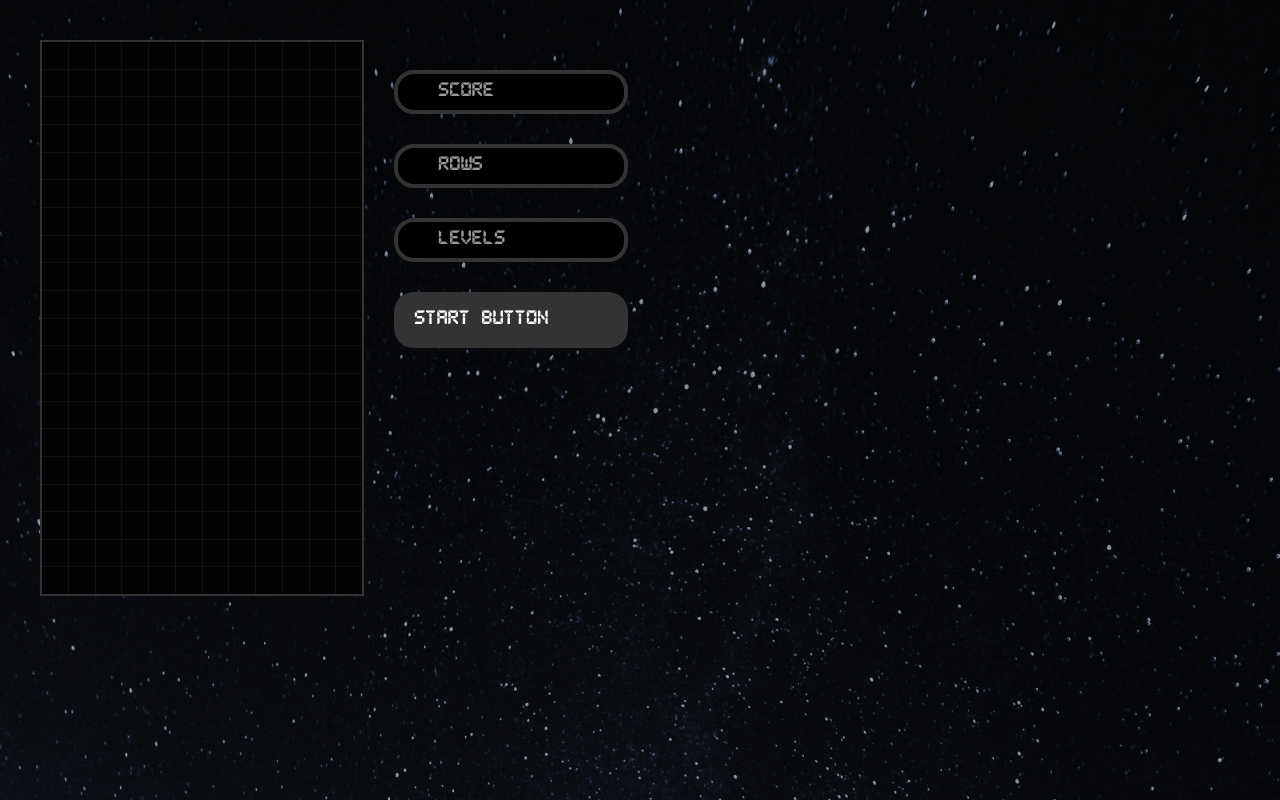
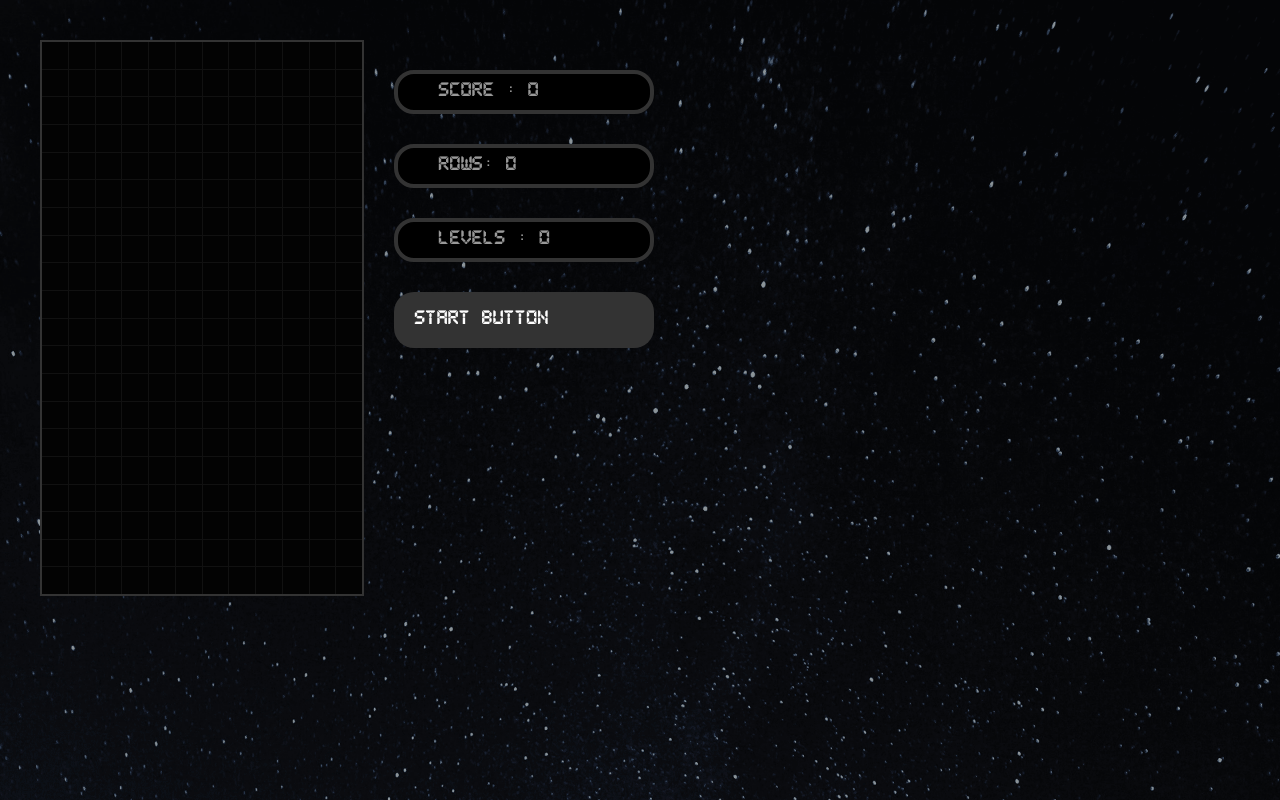
Before and after one commit to pallav-jain-au3/tetris, a React (Create React App) app in the folder client/: page / in a window 1280 px wide. Built offline with nearby package versions, Linux system fonts and the light colour scheme.

Commit message:
game working

```diff
--- a/client/src/components/Cell.js
+++ b/client/src/components/Cell.js
@@ -7,4 +7,4 @@ const Cell = ({type}) =>{
     <StyledCell type = {type} color = {TETROMINUS[type].color} />
 )}
 
-export default Cell;
+export default React.memo(Cell);
--- a/client/src/components/Tetris.js
+++ b/client/src/components/Tetris.js
@@ -6,12 +6,15 @@ import { useStage } from "../hooks/useStage";
 import { usePlayer } from "../hooks/usePlayer";
 import { StyledTetris, StyledTetrisWrapper } from "./styles/StyledTetris";
 import { createStage, checkCollision } from "../gameHelpers";
+import {useInterval} from '../hooks/useInterval';
+import {useGameStatus} from '../hooks/useGameStatus'
 const Tetris = () => {
   console.log("re-render");
   const [dropTime, setDropTime] = useState(null);
   const [gameOver, setGameOver] = useState(false);
   const [player, updatePlayerPos, resetPlayer, rotatePlayer] = usePlayer();
-  const [stage, setStage] = useStage(player, resetPlayer);
+  const [stage, setStage, rowsCleared] = useStage(player, resetPlayer);
+  const [score, setScore, rows, setRows, level, setLevel] = useGameStatus(rowsCleared)
   const movePlayer = dir => {
     if (!checkCollision(player, stage, { x: dir, y: 0 })) {
       updatePlayerPos({ x: dir, y: 0 });
@@ -20,10 +23,18 @@ const Tetris = () => {
   const startGame = () => {
     //Reset everything
     setStage(createStage());
+    setDropTime(1000)
     resetPlayer();
     setGameOver(false)
+    setRows(0)
+    setLevel(0)
+    setScore(0)
   };
   const drop = () => {
+    if (rows > (level + 1) * 10){
+        setLevel(prev => prev + 1)
+        setDropTime(1000 / (level + 1) + 200)
+    }
     if (!checkCollision(player, stage, { x: 0, y: 1 })) {
       updatePlayerPos({ x: 0, y: 1, collided: false });
     }
@@ -36,6 +47,7 @@ const Tetris = () => {
     }
   };
   const dropPlayer = () => {
+    setDropTime(null)
     drop();
   };
   const move = e => {
@@ -53,8 +65,18 @@ const Tetris = () => {
       }
     }
   };
+
+  const keyUp = ({keyCode}) => {
+    if (keyCode === 40){
+      setDropTime(1000 / (level + 1) + 200)
+    }
+  }
+
+  useInterval(() => {
+    drop()
+  }, dropTime)
   return (
-    <StyledTetrisWrapper role="button" tabIndex="0" onKeyDown={e => move(e)}>
+    <StyledTetrisWrapper role="button" tabIndex="0" onKeyDown={e => move(e)} onKeyUp = { (e) => keyUp(e)}>
       <StyledTetris>
         <Stage stage={stage} />
         <aside>
@@ -62,9 +84,9 @@ const Tetris = () => {
             <Display text="Game Over" gameOver={gameOver} />
           ) : (
             <div>
-              <Display text="Score" />
-              <Display text="Rows" />
-              <Display text="Levels" />
+              <Display text= {`Score : ${score}`} />
+              <Display text= {`Rows: ${rows}`} />
+              <Display text= {`Levels : ${level}`} />
             </div>
           )}
           <StartButton onClick={startGame}>Start Button</StartButton>
--- /dev/null
+++ b/client/src/hooks/useGameStatus.js
@@ -0,0 +1,22 @@
+import React, { useEffect, useState, useCallback } from "react";
+
+export const useGameStatus = rowsCleared => {
+  const [score, setScore] = useState(0);
+  const [level, setLevel] = useState(0);
+  const [rows, setRows] = useState(0);
+
+  const linePoints = [40, 100, 300, 1200];
+
+  const calcScore = useCallback(() => {
+    if (rowsCleared > 0) {
+      setScore(prev => prev + linePoints[rowsCleared - 1] * (level + 1));
+      setRows(prev => prev + rowsCleared);
+    }
+  }, [level, linePoints, rowsCleared]);
+
+  useEffect(() => {
+    calcScore();
+  }, [calcScore, rowsCleared, score]);
+
+  return [score, setScore, rows, setRows, level, setLevel];
+};
--- a/client/src/hooks/useStage.js
+++ b/client/src/hooks/useStage.js
@@ -3,7 +3,21 @@ import { createStage } from "../gameHelpers";
 
 export const useStage = (player, resetPlayer) => {
   const [stage, setStage] = useState(createStage());
+  const [rowsCleared, setRowsCleared] = useState(0)
   useEffect(() => {
+    setRowsCleared(0)
+    const sweepRows = newStage =>
+      newStage.reduce((ack, row) => {
+        if(row.findIndex(cell => cell[0] === 0) === -1){
+          setRowsCleared(prev => prev + 1)
+          ack.unshift(new Array(newStage[0].length).fill([0, 'clear']))
+          return ack
+        }
+        ack.push(row)
+        return ack
+      }, [])
+
+
     const updateStage = prevStage => {
       const newStage = prevStage.map(row =>
         row.map(cell => (cell[1] === "clear" ? [0, "clear"] : cell))
@@ -21,6 +35,7 @@ export const useStage = (player, resetPlayer) => {
       });
       if (player.collided) {
         resetPlayer();
+        return sweepRows(newStage)
       }
 
       return newStage;
@@ -30,5 +45,5 @@ export const useStage = (player, resetPlayer) => {
     setStage(prev => updateStage(prev));
   }, [player, resetPlayer]);
 
-  return [stage, setStage];
+  return [stage, setStage, rowsCleared];
 };
```
